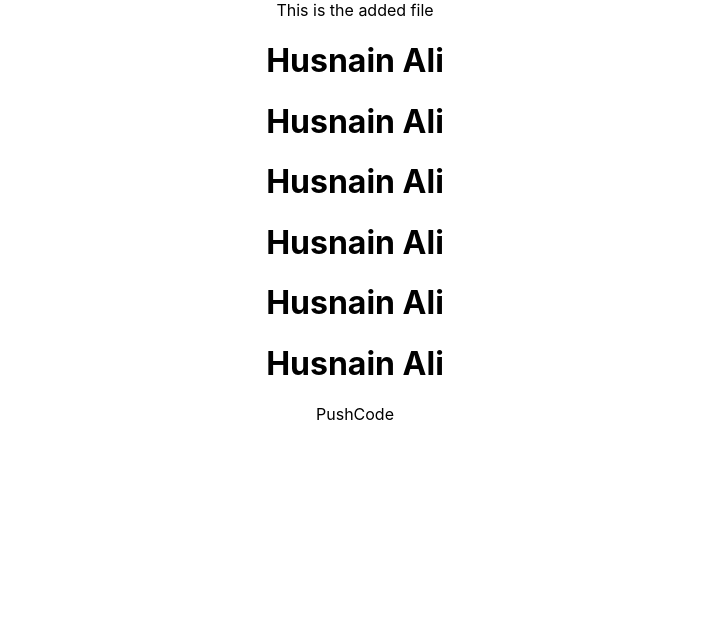
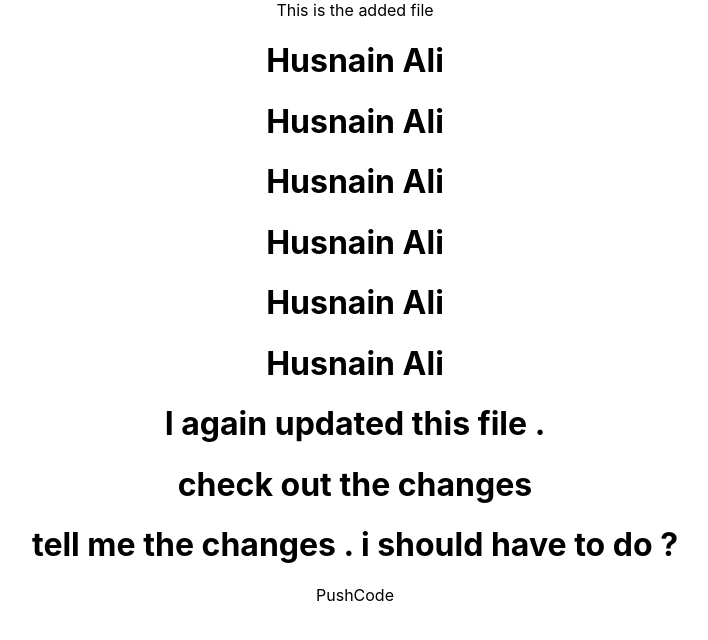
Before and after one commit to ha2548493-glitch/Push-Code, a React (Create React App) app: page / in a window 1280 px wide. Shown: the top 640 px of the page, without its empty margins (285-993 px from the left). Built offline with nearby package versions, Linux system fonts and the light colour scheme.

Commit message:
this is the updated file

```diff
--- a/src/components/AddFile.jsx
+++ b/src/components/AddFile.jsx
@@ -21,6 +21,9 @@ const AddFile = () => {
         <h1>
         Husnain Ali
       </h1>
+      <h1>I again updated  this file .</h1>
+      <h1>check out the changes</h1>
+      <h1>tell me the changes . i should have to do ?</h1>
     </div>
   )
 }
```
